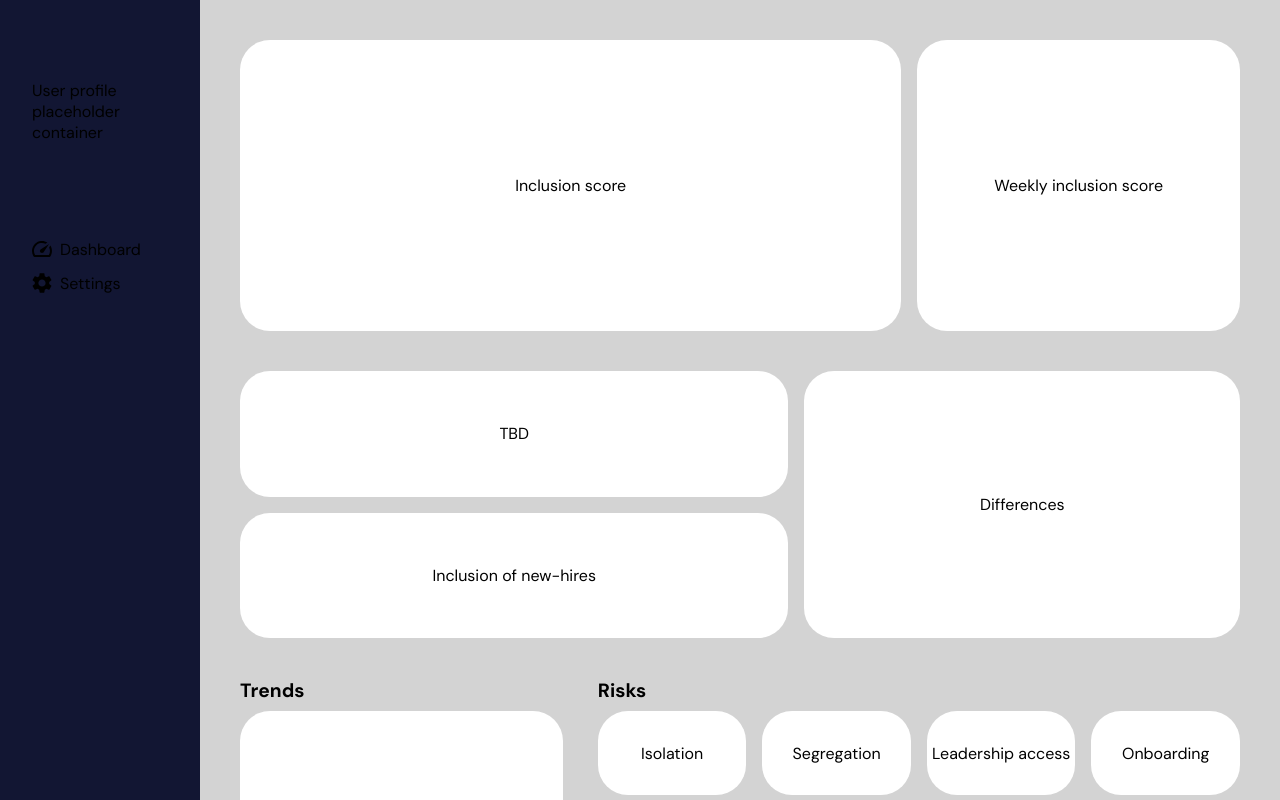
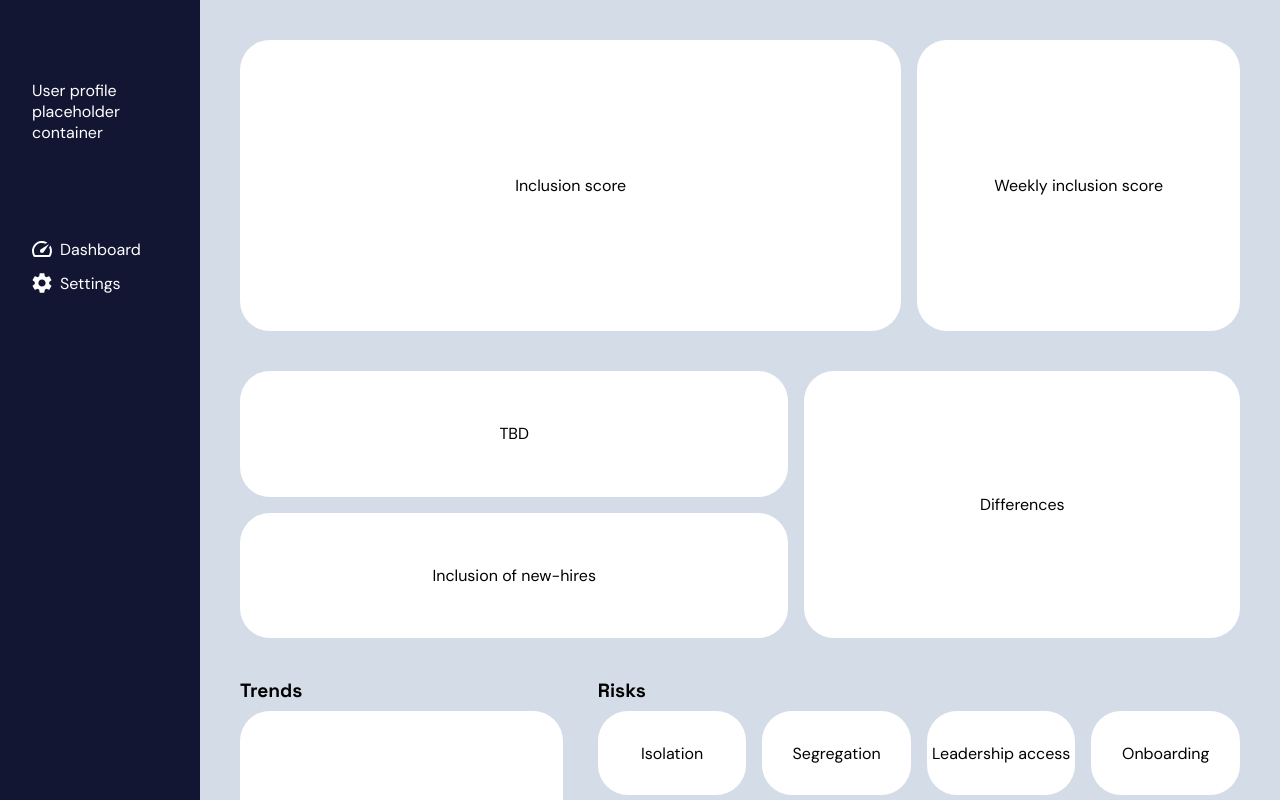
Before and after one commit to JTKsson/jolint-dashboard, a Next.js app: page / in a window 1280 px wide. Shown: the top 800 px of the page. Built offline with nearby package versions, Linux system fonts and the light colour scheme.

Commit message:
Implement color and font variables from globals.css on to frame + sidebar components and icons

```diff
--- a/src/app/components/Frame/frame.module.css
+++ b/src/app/components/Frame/frame.module.css
@@ -1,5 +1,5 @@
 .gridContainer {
-  background-color: lightgray;
+  background-color: var(--background-color-light);
   display: grid;
   grid-template-rows: 1fr 1fr 1fr;
   padding: 2rem;
@@ -47,6 +47,7 @@
 .title {
   align-items: flex-end;
   display: flex;
+  font-family: var(--font-heading);
   font-size: larger;
   font-weight: bold;
   padding-left: 0.5rem;
--- a/src/app/components/Sidebar/sidebar.module.css
+++ b/src/app/components/Sidebar/sidebar.module.css
@@ -1,6 +1,7 @@
 .main {
   flex-direction: column;
   margin: 5rem 2rem;
+  color: var(--text-color-light);
 }
 
 .userContainer {
--- a/src/app/globals.css
+++ b/src/app/globals.css
@@ -20,8 +20,7 @@
   --c-gray: #9E9898;
   --c-orange: #EA9248;
 
-  /* Text color */
-
+  /* Text colors */
   --text-color-dark: black;
   --text-color-light: white;
 
```
Also changed, not shown: public/images/dashboard-icon.svg, public/images/settings-icon.svg.
